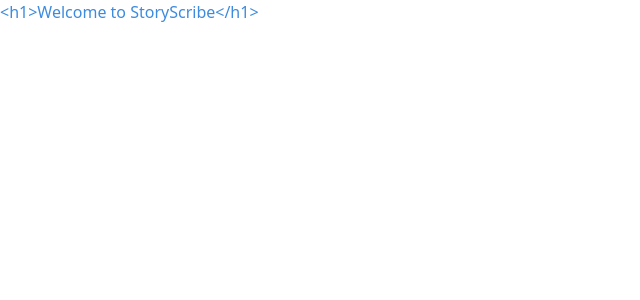
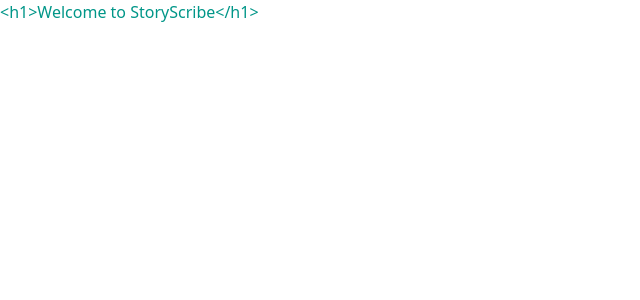
Before and after one commit to Nayak-Sahil/StoryScribe, a React (Vite) app in the folder client/: page / in a window 1280 px wide. Shown: the top 300 px of the page, without its empty margins (0-640 px from the left). Built offline with nearby package versions, Linux system fonts and the light colour scheme.

Commit message:
Update: Theme Color

```diff
--- a/client/tailwind.config.js
+++ b/client/tailwind.config.js
@@ -23,9 +23,11 @@ module.exports = {
         ring: "hsl(var(--ring))",
         background: "hsl(var(--background))",
         // foreground: "hsl(var(--foreground))",
-        foreground: "#3d8bde",
+        // foreground: "#3d8bde",
+        foreground: "#009688",
         primary: {
-          DEFAULT: "#3d8bde",
+          DEFAULT: "#009688",
+          // DEFAULT: "#3d8bde",
           // DEFAULT: "hsl(var(--primary))",
           foreground: "hsl(var(--primary-foreground))",
         },
```
